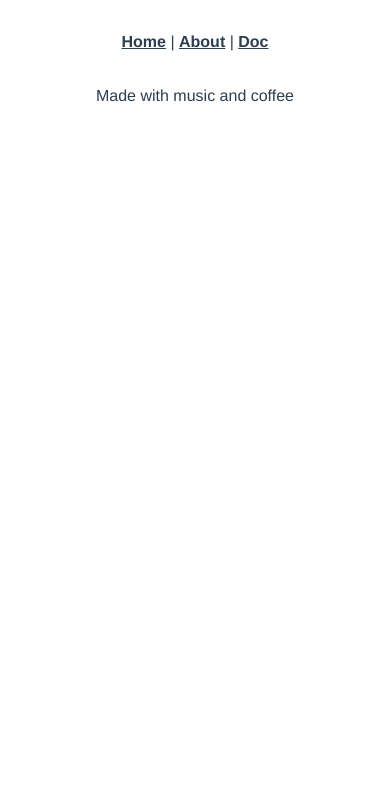
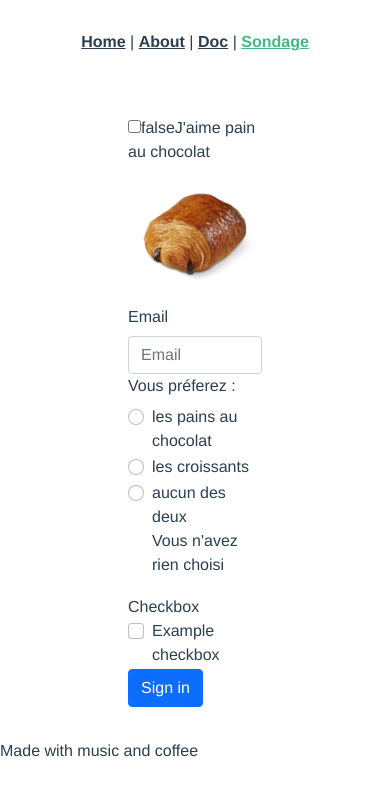
Before and after one commit to Timdev0/boulangerie, a Vue app: page /sondage in a window 390 px wide. Shown: the top 796 px of the page. Built offline with nearby package versions, Linux system fonts and the light colour scheme.

Commit message:
add sondage.vue

```diff
--- a/src/App.vue
+++ b/src/App.vue
@@ -1,7 +1,9 @@
 <template>
   <div id="app">
     <navbar />
-    <router-view/>
+    <div id="main">
+      <router-view/>
+    </div>
     <footbar />
   </div>
 </template>
@@ -24,7 +26,9 @@ export default {
   font-family: Avenir, Helvetica, Arial, sans-serif;
   -webkit-font-smoothing: antialiased;
   -moz-osx-font-smoothing: grayscale;
-  text-align: center;
   color: #2c3e50;
 }
+#main {
+  padding: 2rem 8rem 2rem 8rem;
+}
 </style>
--- a/src/components/Footbar.vue
+++ b/src/components/Footbar.vue
@@ -1,5 +1,7 @@
 <template>
-    <div id="footbar-component">
-        <p>Made with music and coffee</p>
-    </div>
+  <div id="footbar-component">
+    <footer>
+      <span>Made with music and coffee</span>
+    </footer>
+  </div>
 </template>
--- a/src/components/Navbar.vue
+++ b/src/components/Navbar.vue
@@ -2,13 +2,15 @@
     <div id="navbar-component">
         <router-link to="/">Home</router-link> |
         <router-link to="/about">About</router-link> |
-        <router-link to="/doc">Doc</router-link>
+        <router-link to="/doc">Doc</router-link> |
+        <router-link to ="/sondage">Sondage</router-link>
     </div>
 </template>
 
 <style scoped>
     #navbar-component {
     padding: 30px;
+    text-align: center;
     }
 
     #navbar-component a {
--- a/src/router/index.js
+++ b/src/router/index.js
@@ -2,6 +2,7 @@ import Vue from 'vue'
 import VueRouter from 'vue-router'
 import Home from '../views/Home.vue'
 import Doc from '../views/Doc.vue'
+import Sondage from '../views/Sondage.vue'
 
 Vue.use(VueRouter)
 
@@ -10,6 +11,11 @@ const routes = [
     path: '/',
     name: 'Home',
     component: Home
+  },
+  {
+    path: '/sondage',
+    name: 'Sondage',
+    component: Sondage
   },
   {
     path: '/doc',
--- /dev/null
+++ b/src/views/Home.vue
@@ -0,0 +1,4 @@
+<template>
+  <div id="home">
+  </div>
+</template>
--- /dev/null
+++ b/src/views/Sondage.vue
@@ -0,0 +1,111 @@
+<template>
+  <div id="sondage">
+    <div class="from-group">
+      <input type="checkbox" id="checkbox" v-model="checked">
+      <label for="checkbox">{{ checked }}</label>
+      <span>J'aime {{ txt }}</span>
+      <img v-if="txt === 'pain au chocolat'" src="../assets/pain-au-chocolat.png" class="img-fluid">
+      <img v-else-if="txt === 'croissant'" src="../assets/croissant.png" class="img-fluid">
+    </div>
+    <form>
+      <div class="form-group row">
+        <label for="inputEmail3" class="col-sm-2 col-form-label">Email</label>
+        <div class="col-sm-10">
+          <input type="email" class="form-control" id="inputEmail3" placeholder="Email">
+        </div>
+      </div>
+      <fieldset class="form-group">
+        <div class="row">
+          <legend class="col-form-label col-sm-2 pt-0">Vous préferez :</legend>
+          <div class="col-sm-10">
+            <div class="form-check">
+              <input class="form-check-input" type="radio" name="viennoiserie" id="pain" value="1" v-model="picked">
+              <label class="form-check-label" for="pain">
+                les pains au chocolat
+              </label>
+            </div>
+            <div class="form-check">
+              <input class="form-check-input" type="radio" name="viennoiserie" id="croissant" value="2" v-model="picked">
+              <label class="form-check-label" for="croissant">
+                les croissants
+              </label>
+            </div>
+            <div class="form-check disabled">
+              <input class="form-check-input" type="radio" name="viennoiserie" id="aucun" value="3" v-model="picked">
+              <label class="form-check-label" for="aucun">
+                aucun des deux
+              </label>
+              <div class="container-radio">
+              <p>{{ pickedtxt }}</p>
+                <img v-if="picked === '1'" src="../assets/pain-au-chocolat.png" class="img-fluid viennoiserie">
+                <img v-else-if="picked === '2'" src="../assets/croissant.png" class="img-fluid viennoiserie">
+              </div>
+            </div>
+          </div>
+        </div>
+      </fieldset>
+      <div class="form-group row">
+        <div class="col-sm-2">Checkbox</div>
+        <div class="col-sm-10">
+          <div class="form-check">
+            <input class="form-check-input" type="checkbox" id="gridCheck1">
+            <label class="form-check-label" for="gridCheck1">
+              Example checkbox
+            </label>
+          </div>
+        </div>
+      </div>
+      <div class="form-group row">
+        <div class="col-sm-10">
+          <button type="submit" class="btn btn-primary">Sign in</button>
+        </div>
+      </div>
+    </form>
+  </div>
+</template>
+
+<script>
+export default {
+  data: function () {
+    return {
+      checked: false,
+      picked: ''
+    }
+  },
+  computed: {
+    txt () {
+      if (this.checked === false) {
+        return 'pain au chocolat'
+      } else {
+        return 'croissant'
+      }
+    },
+    pickedtxt () {
+      switch (this.picked) {
+        case '1':
+          return 'Hmmmm Pain au chocolat'
+
+        case '2':
+          return 'Hmmmm croissant'
+
+        case '3':
+          return 'Ah !'
+
+        default:
+          return "Vous n'avez rien choisi"
+      }
+    }
+  }
+}
+</script>
+
+<style scoped>
+.container-radio{
+  display: flex;
+}
+.viennoiserie{
+  max-width: 8rem;
+  flex-basis: 40%;
+}
+
+</style>>
```
Also changed, not shown: src/assets/croissant.png (added), src/assets/pain-au-chocolat.png (added).
